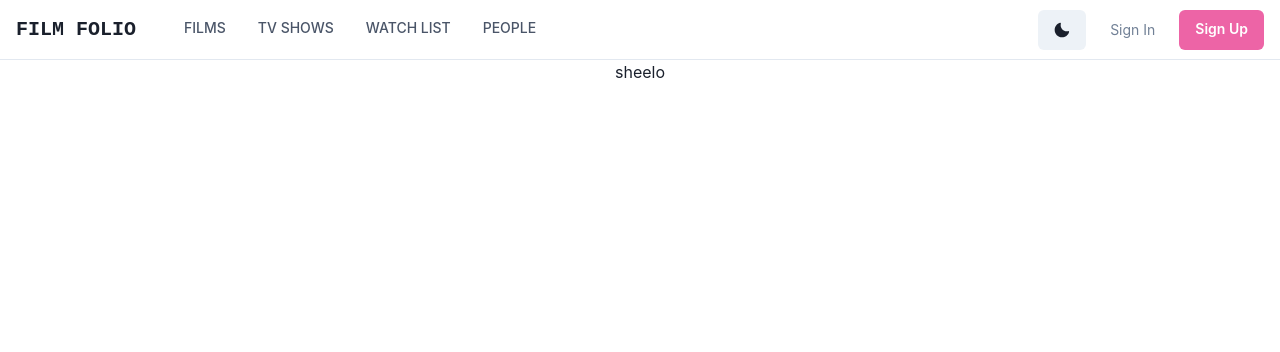
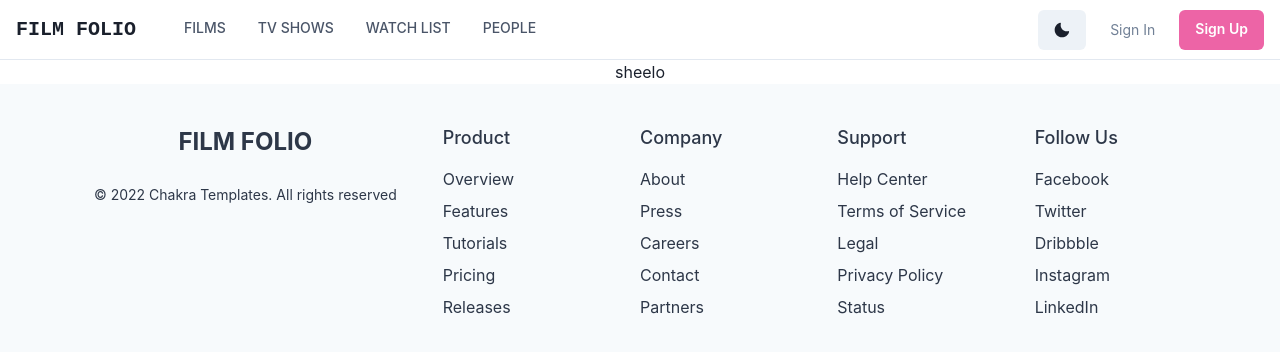
Before and after one commit to elanurbulbul/FilmFolio, a React (Vite) app: page / in a window 1280 px wide. Shown: the top 352 px of the page. Built offline with nearby package versions, Linux system fonts and the light colour scheme.

Commit message:
FooterComponentAdded

```diff
--- a/src/App.jsx
+++ b/src/App.jsx
@@ -1,14 +1,14 @@
 import React from 'react';
 import './App.css';
 import Navbar from './components/Navbar/Navbar.jsx';
-
+import Footer from './components/Footer'
 function App() {
 
   return (
     <div className='App'>
       <Navbar/>
       <h1>sheelo</h1>
-
+      <Footer/>
     </div>
   );
 }
--- /dev/null
+++ b/src/components/Footer/index.jsx
@@ -0,0 +1,70 @@
+import React from 'react';
+import { Box, Container, Link, SimpleGrid, Stack, Text, useColorModeValue } from '@chakra-ui/react';
+
+const ListHeader = ({ children }) => {
+  return (
+    <Text fontWeight="500" fontSize="lg" mb={2}>
+      {children}
+    </Text>
+  );
+};
+
+const LargeWithLogoLeft = () => {
+  return (
+    <Box
+      bg={useColorModeValue('gray.50', 'gray.900')}
+      color={useColorModeValue('gray.700', 'gray.200')}
+    >
+      <Container as={Stack} maxW="6xl" py={10}>
+        <SimpleGrid
+          templateColumns={{ sm: '1fr 1fr', md: '2fr 1fr 1fr 1fr 1fr' }}
+          spacing={8}
+        >
+          <Stack spacing={6}>
+            {/* Metin veya başka bir element ile logonun yerine geçebilir */}
+            <Text fontSize="2xl" fontWeight="bold">
+              FILM FOLIO
+            </Text>
+            <Text fontSize="sm">
+              © 2022 Chakra Templates. All rights reserved
+            </Text>
+          </Stack>
+          <Stack align="flex-start">
+            <ListHeader>Product</ListHeader>
+            <Link href="#">Overview</Link>
+            <Link href="#">Features</Link>
+            <Link href="#">Tutorials</Link>
+            <Link href="#">Pricing</Link>
+            <Link href="#">Releases</Link>
+          </Stack>
+          <Stack align="flex-start">
+            <ListHeader>Company</ListHeader>
+            <Link href="#">About</Link>
+            <Link href="#">Press</Link>
+            <Link href="#">Careers</Link>
+            <Link href="#">Contact</Link>
+            <Link href="#">Partners</Link>
+          </Stack>
+          <Stack align="flex-start">
+            <ListHeader>Support</ListHeader>
+            <Link href="#">Help Center</Link>
+            <Link href="#">Terms of Service</Link>
+            <Link href="#">Legal</Link>
+            <Link href="#">Privacy Policy</Link>
+            <Link href="#">Status</Link>
+          </Stack>
+          <Stack align="flex-start">
+            <ListHeader>Follow Us</ListHeader>
+            <Link href="#">Facebook</Link>
+            <Link href="#">Twitter</Link>
+            <Link href="#">Dribbble</Link>
+            <Link href="#">Instagram</Link>
+            <Link href="#">LinkedIn</Link>
+          </Stack>
+        </SimpleGrid>
+      </Container>
+    </Box>
+  );
+};
+
+export default LargeWithLogoLeft;
```
